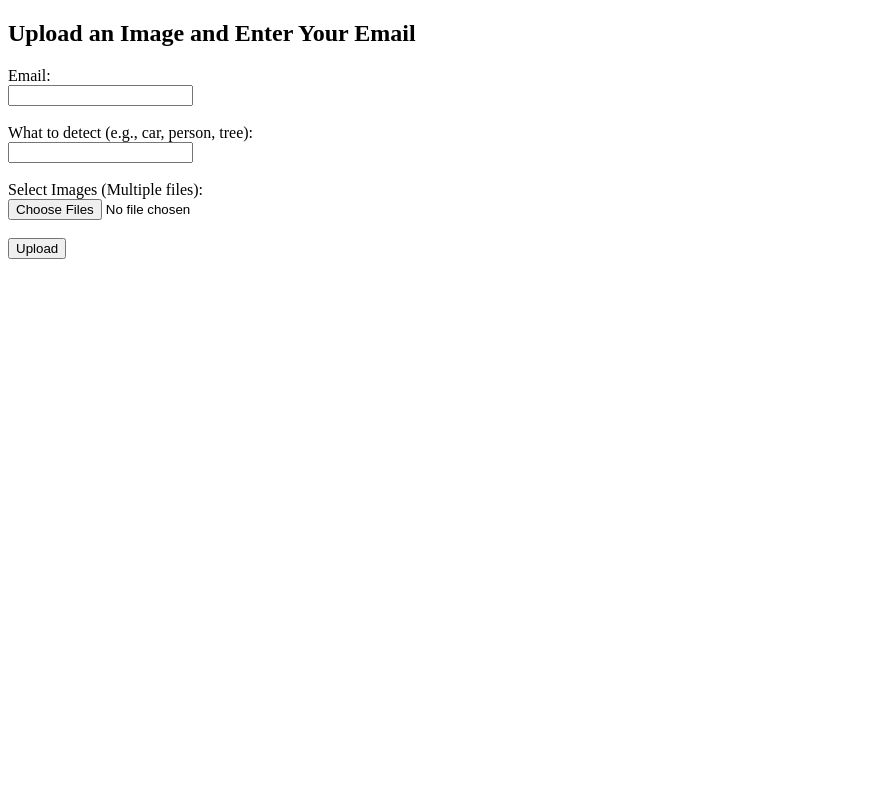
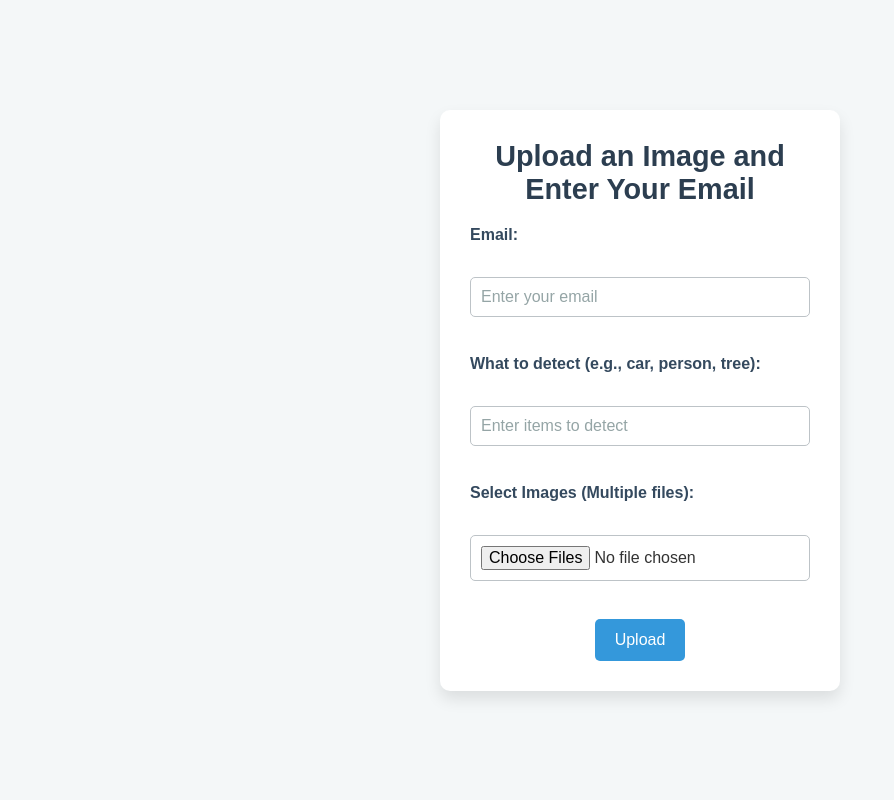
Before and after one commit to Techn08055/Aug_Label, a Flask app: page / in a window 1280 px wide. Shown: the whole page, without its empty margins (0-894 px from the left). Run offline with Flask 3, Linux system fonts and the light colour scheme.

Commit message:
Adding css

```diff
--- /dev/null
+++ b/src/static/css/upload_styles.css
@@ -0,0 +1,94 @@
+/* Base styles */
+* {
+    margin: 0;
+    padding: 0;
+    box-sizing: border-box;
+}
+
+body {
+    font-family: 'Arial', sans-serif;
+    background-color: #f4f7f8;
+    color: #333;
+    display: flex;
+    justify-content: center;
+    align-items: center;
+    height: 100vh;
+}
+
+/* Form container */
+.form-container {
+    background-color: #fff;
+    padding: 30px;
+    border-radius: 10px;
+    box-shadow: 0 8px 16px rgba(0, 0, 0, 0.1);
+    width: 100%;
+    max-width: 400px;
+    text-align: center;
+}
+
+h2 {
+    color: #2c3e50;
+    margin-bottom: 20px;
+    font-size: 1.8rem;
+}
+
+/* Form labels */
+form label {
+    font-weight: bold;
+    margin-bottom: 5px;
+    display: block;
+    text-align: left;
+    color: #34495e;
+}
+
+/* Form inputs */
+form input[type="email"],
+form input[type="text"],
+form input[type="file"] {
+    width: 100%;
+    padding: 10px;
+    margin: 10px 0 20px 0;
+    border-radius: 5px;
+    border: 1px solid #bdc3c7;
+    font-size: 1rem;
+}
+
+/* Input placeholder styles */
+form input[type="email"]::placeholder,
+form input[type="text"]::placeholder {
+    color: #95a5a6;
+}
+
+/* Submit button */
+.submit-btn {
+    background-color: #3498db;
+    color: #fff;
+    padding: 12px 20px;
+    border: none;
+    border-radius: 5px;
+    cursor: pointer;
+    font-size: 1rem;
+    transition: background-color 0.3s ease;
+}
+
+.submit-btn:hover {
+    background-color: #2980b9;
+}
+
+/* Responsive design */
+@media (max-width: 600px) {
+    .form-container {
+        padding: 20px;
+        width: 90%;
+    }
+
+    h2 {
+        font-size: 1.5rem;
+    }
+
+    form input[type="email"],
+    form input[type="text"],
+    form input[type="file"] {
+        font-size: 0.9rem;
+    }
+}
--- a/src/templates/message.html
+++ b/src/templates/message.html
@@ -4,6 +4,7 @@
     <meta charset="UTF-8">
     <meta name="viewport" content="width=device-width, initial-scale=1.0">
     <title>Message</title>
+    <link rel="stylesheet" href="{{ url_for('static', filename='css/styles.css') }}">
 </head>
 <body>
     <h2>{{ message }}</h2>
--- a/src/templates/upload_message.html
+++ b/src/templates/upload_message.html
@@ -4,17 +4,23 @@
     <meta charset="UTF-8">
     <meta name="viewport" content="width=device-width, initial-scale=1.0">
     <title>Upload Image</title>
+    <link rel="stylesheet" href="{{ url_for('static', filename='css/upload_styles.css') }}">
 </head>
 <body>
+    <div class="form-container">
         <h2>Upload an Image and Enter Your Email</h2>
         <form method="POST" enctype="multipart/form-data">
             <label for="email">Email:</label><br>
-        <input type="email" name="email" required><br><br>
+            <input type="email" name="email" placeholder="Enter your email" required><br><br>
+
             <label for="what_to_detect">What to detect (e.g., car, person, tree):</label><br>
-        <input type="text" name="what_to_detect" required><br><br>
+            <input type="text" name="what_to_detect" placeholder="Enter items to detect" required><br><br>
+
             <label for="files[]">Select Images (Multiple files):</label><br>
             <input type="file" name="files[]" accept="image/*" multiple required><br><br>
-        <input type="submit" value="Upload">
+
+            <input type="submit" value="Upload" class="submit-btn">
         </form>
+    </div>
 </body>
 </html>
```
Also changed, not shown: src/static/css/styles.css (added, +45 -0 lines). Lines whose indentation alone changed are shown as unchanged.
